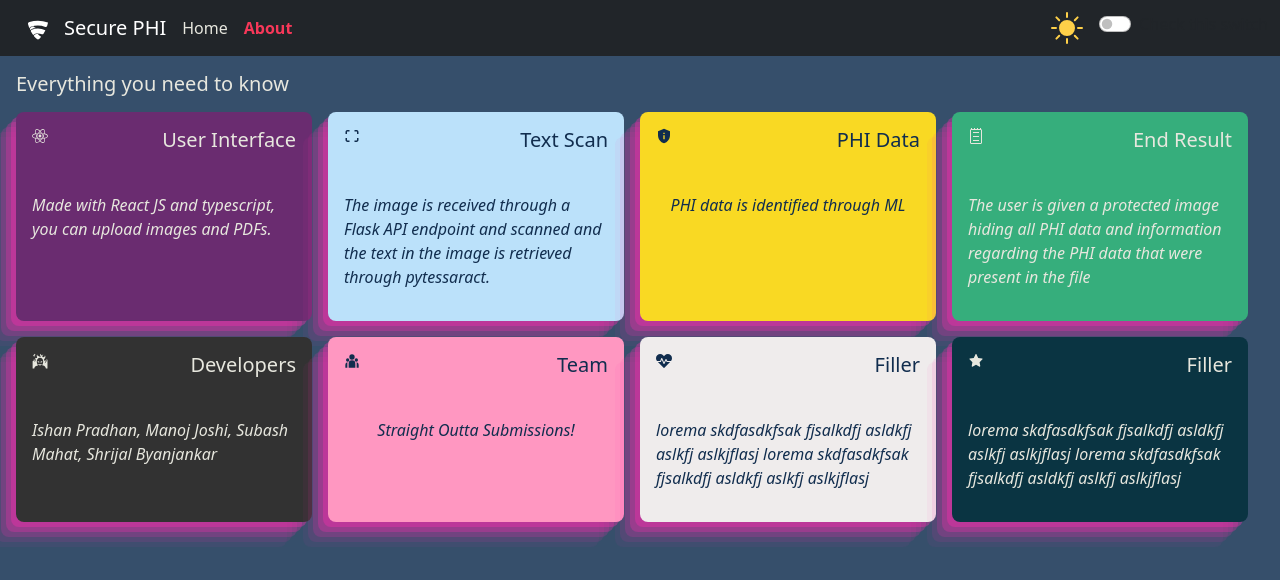
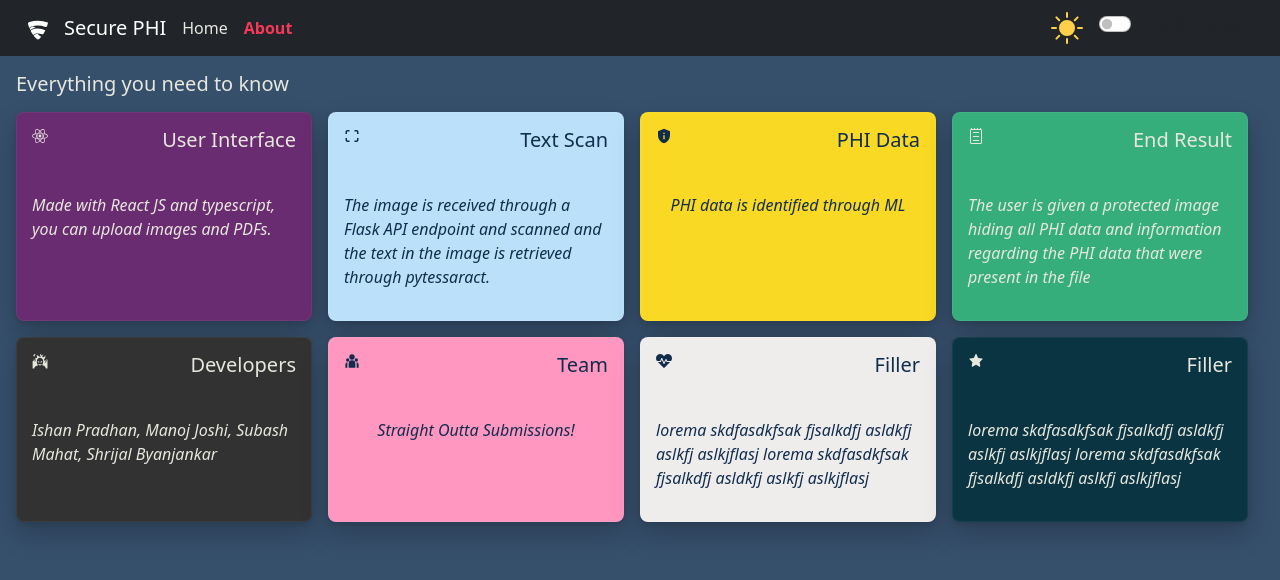
Before and after one commit to pradhanishan/hf-buddha-ui, a React (Create React App) app in the folder secure-phi-web/: page /about in a window 1280 px wide. Shown: the top 580 px of the page. Built offline with nearby package versions, Linux system fonts and the light colour scheme.

Commit message:
remove pink boxshadow from about card

```diff
--- a/secure-phi-web/src/components/about-card.module.css
+++ b/secure-phi-web/src/components/about-card.module.css
@@ -8,9 +8,9 @@
   padding: 1rem;
   margin-right: 1rem;
   margin-bottom: 1rem;
-  box-shadow: rgba(240, 46, 170, 0.4) -5px 5px,
-    rgba(240, 46, 170, 0.3) -10px 10px, rgba(240, 46, 170, 0.2) -15px 15px,
-    rgba(240, 46, 170, 0.1) -20px 20px, rgba(240, 46, 170, 0.05) -25px 25px;
+  box-shadow: rgba(0, 0, 0, 0.2) 0px 12px 28px 0px,
+    rgba(0, 0, 0, 0.1) 0px 2px 4px 0px,
+    rgba(255, 255, 255, 0.05) 0px 0px 0px 1px inset;
 }
 
 .about-card:hover,
```
